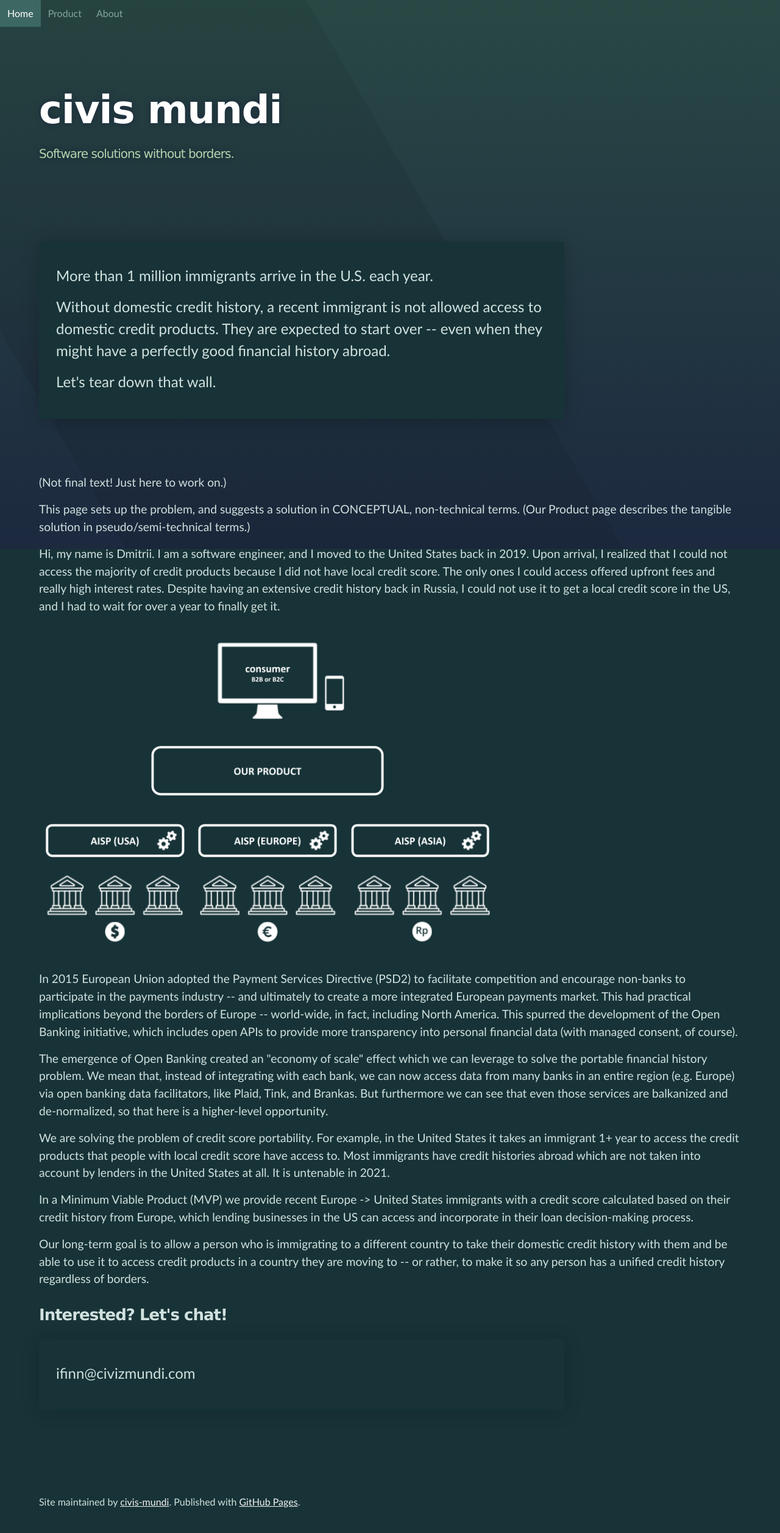
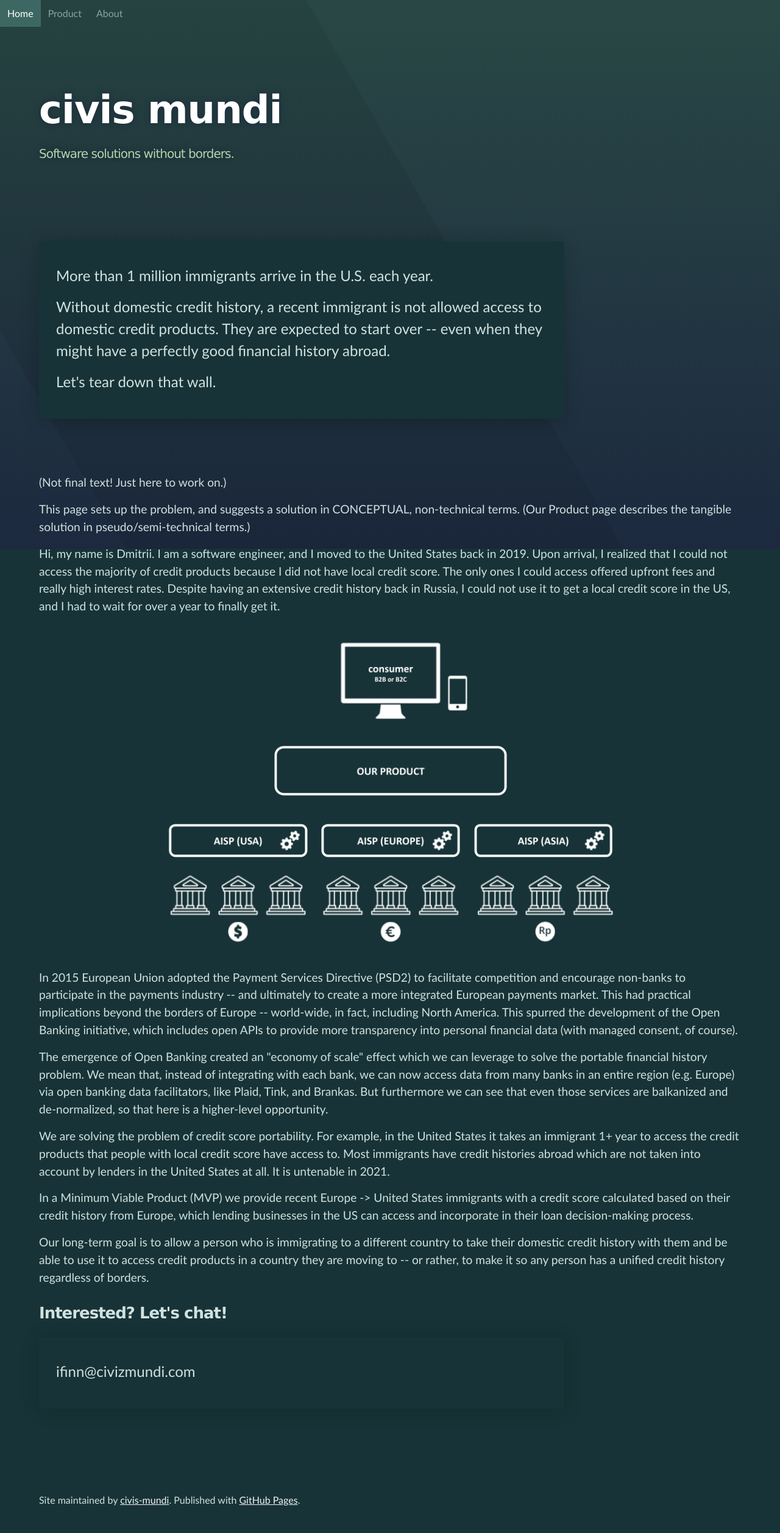
Before and after one commit to civis-mundi/civis-mundi.github.io, a Jekyll site: the page built from index.html, in a window 1280 px wide. Shown: the whole page at 61% size. Built offline with Jekyll 4.4.1, drawn with Linux system fonts in a browser that asks for light colours.

Commit message:
#2 Center illustration.

```diff
--- a/_sass/full-width.scss
+++ b/_sass/full-width.scss
@@ -163,6 +163,13 @@ Full-Width Styles
   font-size: 1.20rem;
 }
 
+.content-illustration {
+  display: block;
+  margin-left: auto;
+  margin-right: auto;
+  font-size: 0.75rem;
+}
+
 #footer_wrap {
   position: relative;
   z-index: 2;
--- a/index.html
+++ b/index.html
@@ -38,7 +38,11 @@ layout: default
         in Russia, I could not use it to get a local credit score in the US, and I had to wait for over a year to finally get
         it.
     </p>
+</div>
+<div class="content-illustration">
     <img src="../img/civis-mundi-01.png" style="border:0; box-shadow: none;">
+</div>
+<div class="content-story-section">
     <p>
         In 2015 European Union adopted the Payment Services Directive (PSD2) to facilitate competition and encourage non-banks
         to participate in the payments industry -- and ultimately to create a more integrated European payments market. This had
```
